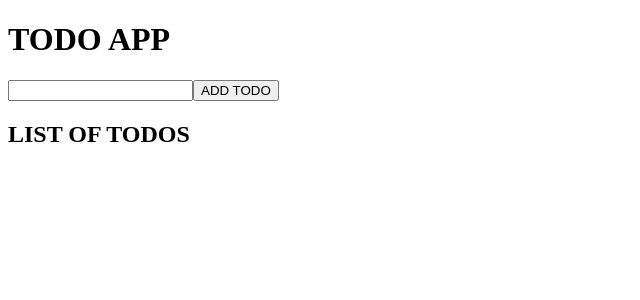
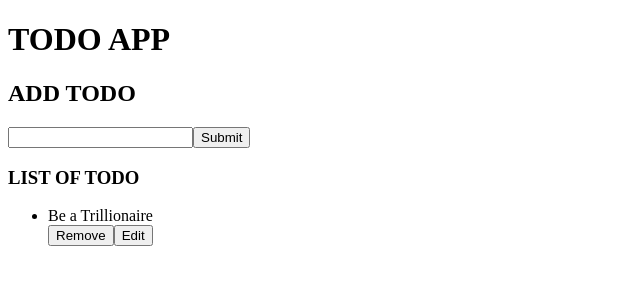
Before and after one commit to elvisonob/Scheduled-App-TS, a React (Create React App) app: page / in a window 1280 px wide. Shown: the top 300 px of the page, without its empty margins (0-640 px from the left). Built offline with nearby package versions, Linux system fonts and the light colour scheme.

Commit message:
practice

```diff
--- a/src/components/Todo.tsx
+++ b/src/components/Todo.tsx
@@ -1,47 +1,33 @@
 import { useState } from 'react';
 import TodoList from './TodoList';
 
-type Todos = {
+type Todo = {
   id: number;
   text: string;
 };
 
 function Todo() {
-  const [todoList, setTodoList] = useState('');
-  const [todos, setTodos] = useState<Todos[]>([]);
+  const [todoText, setTodoText] = useState('');
+  const [todoList, setTodoList] = useState<Todo[]>([]);
 
-  const onHandleTodo = (e: React.ChangeEvent<HTMLInputElement>) => {
-    setTodoList(e.target.value);
-  };
-
-  const onSubmitTodo = () => {
-    if (!todoList.trim()) return;
-
-    setTodos((prev) => [...prev, { id: Math.random(), text: todoList }]);
-    setTodoList('');
-  };
-
-  function removeTodo(id: number) {
-    setTodos((prev) => prev.filter((todo) => todo.id !== id));
+  function onChangeTodo(e: React.ChangeEvent<HTMLInputElement>) {
+    setTodoText(e.target.value);
   }
 
-  function onEditTodo(id: number, newText: string) {
-    setTodos((prev) =>
-      prev.map((todo) => (todo.id === id ? { ...todo, text: newText } : todo)),
-    );
+  function onSubmitTodo() {
+    setTodoList((prev) => [...prev, { id: Math.random(), text: todoText }]);
   }
 
   return (
     <div>
       <h1>TODO APP</h1>
-      <input
-        type="text"
-        name="todoText"
-        value={todoList}
-        onChange={onHandleTodo}
-      />
-      <button onClick={onSubmitTodo}>ADD TODO</button>
-      <TodoList removeTodo={removeTodo} onEditTodo={onEditTodo} todos={todos} />
+      <h2>ADD TODO</h2>
+      <input id="todo" type="text" value={todoText} onChange={onChangeTodo} />
+      <button onClick={() => onSubmitTodo}>Submit</button>
+      <div>
+        <h3>LIST OF TODO</h3>
+        <TodoList />
+      </div>
     </div>
   );
 }
--- a/src/components/TodoList.tsx
+++ b/src/components/TodoList.tsx
@@ -1,62 +1,12 @@
 import { useState } from 'react';
 
-type Todos = {
-  id: number;
-  text: string;
-};
-
-type TodoListProps = {
-  todos: Todos[];
-  removeTodo: (id: number) => void;
-  onEditTodo: (id: number, newText: string) => void;
-};
-
-function TodoList({ todos, removeTodo, onEditTodo }: TodoListProps) {
-  const [editingId, setEditingId] = useState<number | null>(null);
-  const [editText, setEditText] = useState<string>('');
-
-  function startEditing(id: number, text: string) {
-    setEditingId(id);
-    setEditText(text);
-  }
-
-  function saveEdit(id: number) {
-    onEditTodo(id, editText);
-    setEditingId(null);
-    setEditText('');
-  }
-
-  // if edit button is clicked, the button should
-  // change to save and there should be an input box,
-  // and when save is clicked edit and remove button
-  // should show up and the next text
-
+function TodoList() {
   return (
     <div>
-      <h2>LIST OF TODOS</h2>
       <ul>
-        {todos.map((todo) => (
-          <li key={todo.id}>
-            {editingId === todo.id ? (
-              <>
-                <input
-                  value={editText}
-                  onChange={(e) => setEditText(e.target.value)}
-                />
-                <button onClick={() => saveEdit(todo.id)}>Save</button>
-              </>
-            ) : (
-              <>
-                <div>{todo.text}</div>
-                <button onClick={() => removeTodo(todo.id)}>Remove</button>
-
-                <button onClick={() => startEditing(todo.id, todo.text)}>
-                  Edit
-                </button>
-              </>
-            )}
-          </li>
-        ))}
+        <li>Be a Trillionaire</li>
+        <button>Remove</button>
+        <button>Edit</button>
       </ul>
     </div>
   );
```
